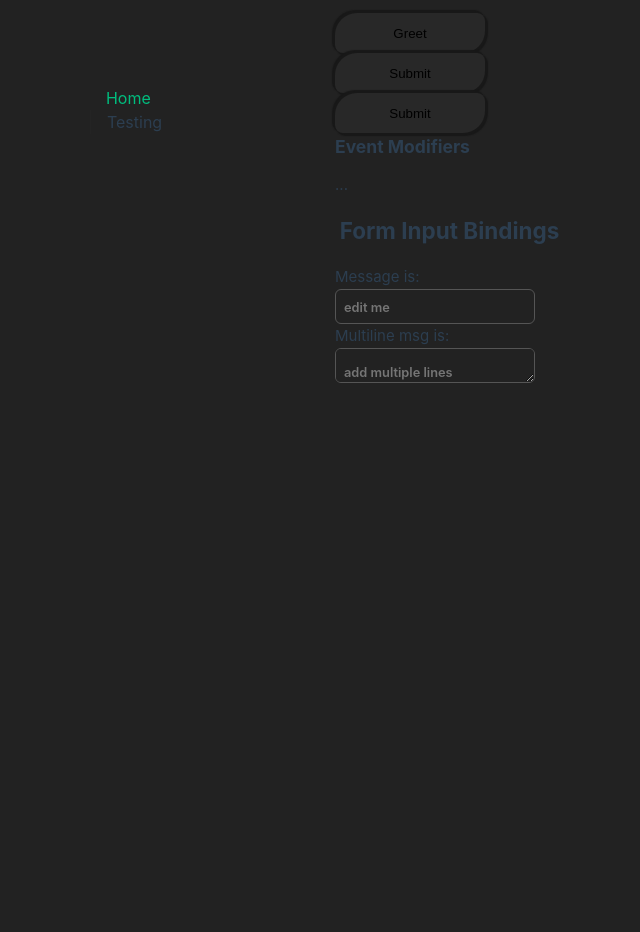
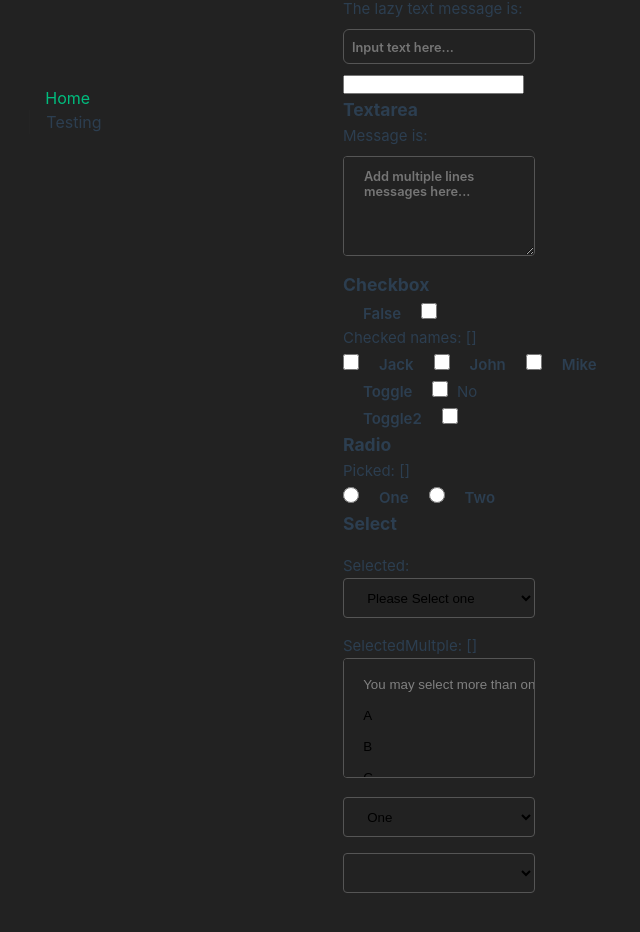
Before and after one commit to Olorunshogo/vue-intro, a Vue app: page /testing in a window 1280 px wide. Shown: the part 298-1230 px from the top of the page, without its empty margins (305-945 px from the left). Before the commit the page ends 800 px from the top, so only its background shows below. Built offline with nearby package versions, Linux system fonts and the light colour scheme.

Commit message:
Topic: Form input Bindings.

```diff
--- a/src/views/TestingView.vue
+++ b/src/views/TestingView.vue
@@ -1,40 +1,47 @@
-<script>
+<script setup>
     import { ref } from 'vue'
 
-    // Mutation Methods
-    const mutationMethods = ref([
-        { method: 'push()' },
-        { method: 'pop()' },
-        { method: 'shift()' },
-        { method: 'unshift()' },
-        { method: 'splice()' },
-        { method: 'sort()' },
-        { method: 'reverse()' }
+    // EVENT LISTENING: Method Handlers
+    // const vueName = ref('Vue.js')
+    // function greet(event) {
+    //     alert(`Hello ${vueName.value}!`)
+    //     if (event) {
+    //         alert(event.target.tagName + '!!!')
+    //     }
+    // }
+
+    // const msg = ref('Form cannot be submitted yet.')
+    // function warn(msg, event) {
+    //     if (event) {
+    //         event.preventDefault();
+    //     }
+    //     alert(msg)
+    // }
+
+    const textMsg = ref("")
+    const lazyTextMsg = ref("")
+
+    const age = ref()
+
+    const textareaMsg = ref('')
+
+    const checked = ref('False')
+    const toggleYesNo = ref('No')
+    const toggleDynamicTrueFalse = ref("")
+    const checkedNames = ref([])
+
+    const picked = ref([])
+
+    const selected = ref("")
+    const selectedMultiple = ref([])
+    const selectedTable = ref("A")
+    // const option = ref("")
+    const options = ref([
+        { text: 'One', value: 'A' },
+        { text: 'Two', value: 'B' },
+        { text: 'Three', value: 'C' }
     ])
-    // Non Mutation Methods
-    const nonMutationMethods = ref([
-        { method: 'filter()' },
-        { method: 'concat()' },
-        { method: 'slice()' }
-    ])
-
-
-    // EVENT LISTENING: Method Handlers
-    const name = ref('Vue.js')
-    function greet(event) {
-        alert(`Hello ${name.value}!`)
-        if (event) {
-            alert(event.target.tagName + '!!!')
-        }
-    }
-
-    const message = ref('Form cannot be submitted yet.')
-    function warn(message, event) {
-        if (event) {
-            event.preventDefault();
-        }
-        alert(message)
-    }
+    const selectedNumber = ref()
 
 
 </script>
@@ -45,69 +52,133 @@
             <h1>TESTING VIEW</h1>
         </header>
 
-        <div class="row" title="List Rendering">
-            <h3>List Rendering</h3>
-
-            <h4>Mutation Methods</h4>
-            <ul>
-                <li v-for="({ method }, index) in mutationMethods" v-bind:key="method">
-                    {{ index }}. {{ method }}
-                </li>
-            </ul>
-
-            <h4>Non Mutation Methods</h4>
-            <ul>
-                <li v-for="({ method }, index) in nonMutationMethods" v-bind:key="method">
-                    {{ index }}. {{ method }}
-                </li>
-            </ul>
-        </div>
-
         <div class="row" title="Event Handling">
-            <h2>Event Handling</h2>
+            <!-- <h2>Event Handling</h2> -->
 
             <!-- `greet` is the Name of the method defined above -->
-            <button class="btn" v-on:click="greet">Greet</button>
+            <!-- <button class="btn" v-on:click="greet">Greet</button> -->
 
             <!-- Using $event special variable -->
-            <button class="btn" v-on:click="warn(message, $event)">
-                Submit
-            </button>
-
-            <!-- Using inline arrow function -->
-            <button class="btn" @click="(event) => warn(message, event)">
-                Submit
-            </button>
-
-            <h3>Event Modifiers</h3>
-
-            <!-- The click evyent's propagation will be stopped. -->
-            <a @click.stop="doThis"></a>
-
-            <!-- The default submit evyent will no longer reload the page. -->
-            <form @submit.prevent="onSubmit"></form>
-
-            <!-- modifiers can be chained -->
-            <a @click.stop.prevent="doThat"></a>
-
-            <!-- just the modifier -->
-            <form @submit.prevent></form>
-
-            <!-- only trigger handler if evyent.target is the element itself -->
-            <!-- i.e. not from a child element -->
-            <div @click.self="doThat">...</div>
+            <!-- <button class="btn" v-on:click="warn(msg, $event)">
+                $event special variable Submit
+            </button> -->
         </div>
 
 
         <div class="row" title="Form Input Bindings">
             <h2>Form Input Bindings</h2>
 
-            <p>Message is: {{ textMsg }}</p>
-            <input type="text" v-model="textMsg" placeholder="edit me" />
+            <div title="Text Input Fields">
+                <div><h3>Text</h3>
+                    <p>Message is: {{ textMsg }}</p>
+                    <input type="text" v-model="textMsg" name="inputText" placeholder="Input text here..." />
+                </div>
+                <div><h3>Text</h3>
+                    <!-- Sync after change instead of input -->
+                    <p>The lazy text message is: {{ lazyTextMsg }}</p>
+                    <input type="text" v-model.lazy="lazyTextMsg" name="inputText" placeholder="Input text here..." />
+                </div>
+            </div>
 
-            <p>Multiline msg is:</p>
-            <p>{{ textareaMsg }}</p>
-            <textarea v-model="textareaMsg" placeholder="add multiple lines"></textarea>
+            <div>
+                <input type="number" id="age" v-model.number="age" />
+            </div>
+
+            <div title="Textarea input Fields">
+                <h3>Textarea</h3>
+                <p>Message is: <span style="white-space: pre-line;">{{ textareaMsg }}</span></p>
+                <textarea v-model="textareaMsg" name="inputTextarea" placeholder="Add multiple lines messages here..."></textarea>
+            </div>
+
+            <div class="checkbox" title="Checkboxes">
+            <h3>Checkbox</h3>
+                <div title="True or False">
+                    <!-- TRUE or False -->
+                    <label for="checkbox">{{ checked }}</label>
+                    <input type="checkbox" name="checkbox" id="checkbox" v-model="checked" />
+                </div>
+
+                <div title="Checked Names">
+                    <!-- Array containing names when chcked -->
+                    <div>Checked names: {{ checkedNames }}</div>
+                    <input type="checkbox" id="jack" value="Jack" v-model="checkedNames" />
+                    <label for="jack">Jack</label>
+
+                    <input type="checkbox" id="john" value="John" v-model="checkedNames" />
+                    <label for="john">John</label>
+
+                    <input type="checkbox" id="mike" value="Mike" v-model="checkedNames" />
+                    <label for="mike">Mike</label>
+                </div>
+
+                <div title="Yes or No">
+                    <label for="trueFalseCheckbox">Toggle</label>
+                    <input type="checkbox" id="trueFalseCheckbox"
+                        v-model="toggleYesNo" true-value="Yes" false-value="No"
+                    >
+                    &NonBreakingSpace;<span>{{ toggleYesNo }} </span>
+                </div>
+
+                <div title="Dynamic Yes or Dynamic No">
+                    <label for="trueFalseCheckbox">Toggle2</label>
+                    <input type="checkbox"
+                        v-model="toggleDynamicTrueFalse"
+                        true-value="dynamicTrueValue" false-value="dynamicFalseValue"
+                    >
+                    &NonBreakingSpace;<span>{{ toggleDynamicTrueFalse }} </span>
+                </div>
+
+
+            </div>
+
+            <div class="radio" title="Radio Input Field">
+                <h3>Radio</h3>
+                <div>
+                    <!-- Picking numbers -->
+                    <div>Picked: {{ picked }}</div>
+
+                    <input type="radio" id="one" value="One" v-model="picked" />
+                    <label for="one">One</label>
+                    <input type="radio" id="two" value="Two" v-model="picked" />
+                    <label for="two">Two</label>
+                </div>
+            </div>
+
+            <div class="select" title="Selections">
+                <h3>Select</h3>
+                <div>
+                    <p>Selected: {{ selected }}</p>
+
+                    <select v-model="selected">
+                        <option disabled value="">Please Select one</option>
+                        <option>A</option>
+                        <option>B</option>
+                        <option>C</option>
+                    </select>
+                </div>
+                <div title="Multiple">
+                    <p>SelectedMultple: {{ selectedMultiple }}</p>
+                    <select v-model="selectedMultiple" multiple id="selectedMultiple">
+                        <option disabled value="">You may select more than one option</option>
+                        <option>A</option>
+                        <option>B</option>
+                        <option>C</option>
+                    </select>
+                </div>
+                <div>
+                    <select v-model="selectedTable">
+                        <option v-for="option in options" :value="option.value" :key="option">
+                            {{ option.text }}
+                        </option>
+                    </select>
+                </div>
+                <div>
+                    <select v-model="selectedNumber">
+                        <!-- inline object literal -->
+                        <option :value="{ number: 123 }">123</option>
+                    </select>
+                </div>
+            </div>
 
 
         </div>
@@ -120,6 +191,7 @@
     .container {
         display: grid;
         grid-template-columns: 1fr;
+        padding-bottom: 6rem;
     }
 
     header h1 {
@@ -133,6 +205,7 @@
         flex: 0 0 100%;
         max-width: 100%;
         flex-wrap: wrap;
+        padding: 1rem 0.5rem;
     }
 
     .row h2 {
@@ -144,6 +217,7 @@
         outline: none;
         width: 150px;
         height: 40px;
+        margin: 8px 0;
         text-align: center;
         border-radius: 22px 8px;
         background-color: var(--vt-c-black-mute);
@@ -153,8 +227,7 @@
         transform: scale(0.95);
     }
 
-    input[type=text],
-    textarea {
+    input[type=text] {
         border: 1px solid #555;
         font-family: inherit;
         outline: none;
@@ -162,19 +235,74 @@
         color: #ddd;
         padding: 1rem 0.5rem;
         height: 35px;
-        width: 200px;
+        width: 70%;
+        margin: 8px 0;
         border-radius: 6px;
         transition: all 0.5s ease-in-out;
     }
+
+    textarea {
+        box-sizing: border-box;
+        width: 70%;
+        height: 100px;
+        padding: 12px 20px;
+        border: 1px solid #555;
+        outline: none;
+        border-radius: 4px;
+        font-family: inherit;
+        background-color: var(--color-background);
+        color: #ddd;
+        resize: both;
+        margin: 8px 0;
+        transition: all 0.2s ease-out;
+    }
+
     input[type=text]:focus,
     textarea:focus {
         border: 1px solid blue;
         background-color: #111;
     }
+
     input[type=text]::placeholder,
     textarea::placeholder {
         font-weight: 600;
         font-size: 0.8rem;
         padding-bottom: 50px;
     }
+
+    .checkbox input[type=checkbox],
+    input[type=radio] {
+        height: 16px;
+        width: 16px;
+        margin: 4px 0;
+        transition: all 0.5s ease-in-out;
+    }
+
+    .checkbox label,
+    .radio label {
+        font-weight: 600;
+        padding: 4px 20px 4px;
+    }
+
+    .select > div {
+        margin: 1rem 0;
+    }
+
+    .select select {
+        width: 70%;
+        height: 40px;
+        padding: 0.6rem 1.2rem;
+        border: 1px solid #555;
+        border-radius: 4px;
+        background-color: var(--color-background);
+        transition: all 0.3s ease-out;
+    }
+
+    .select #selectedMultiple {
+        height: 120px;
+    }
+
+    .select option {
+        padding: 8px 0;
+    }
 </style>
```
